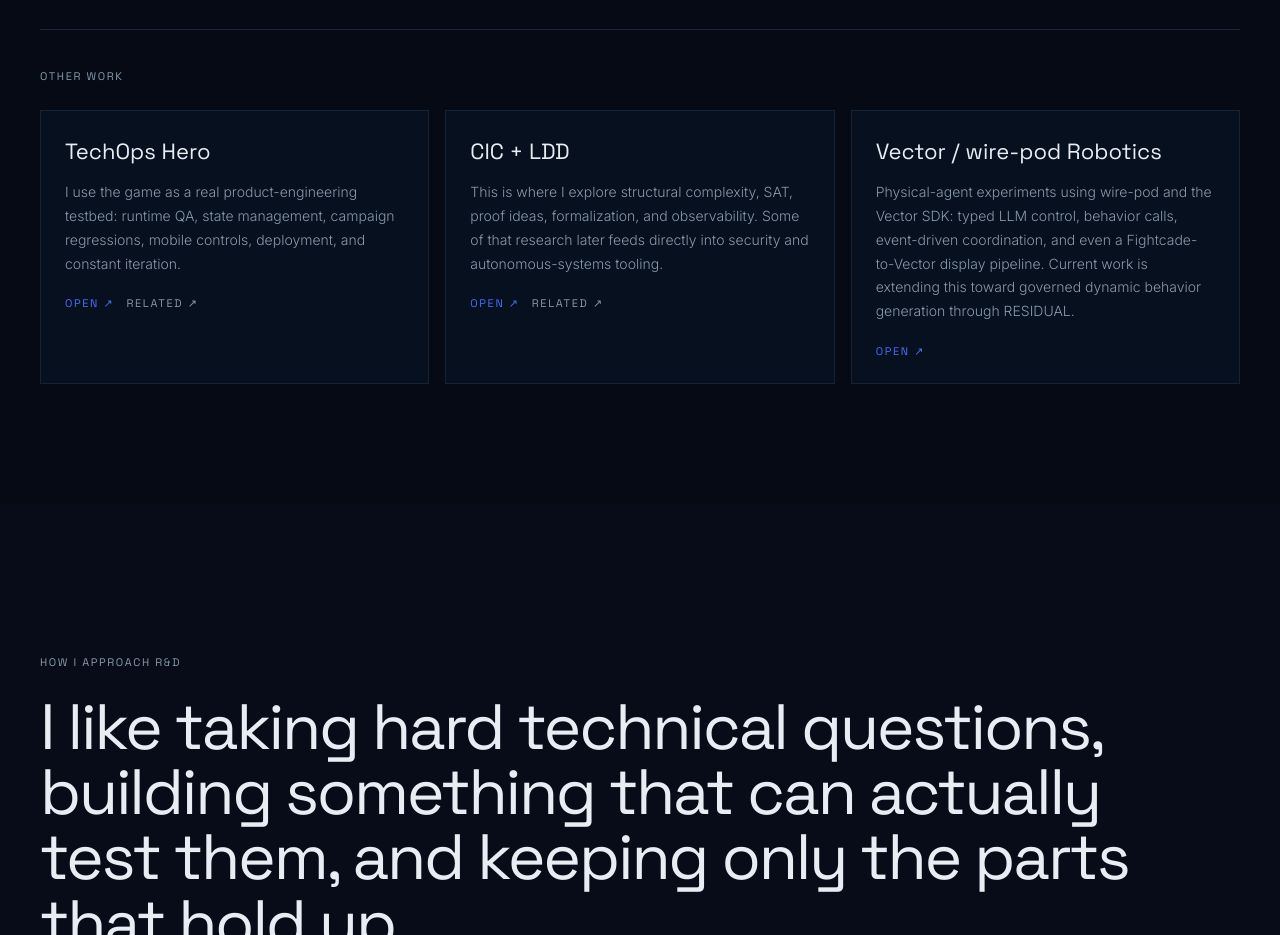
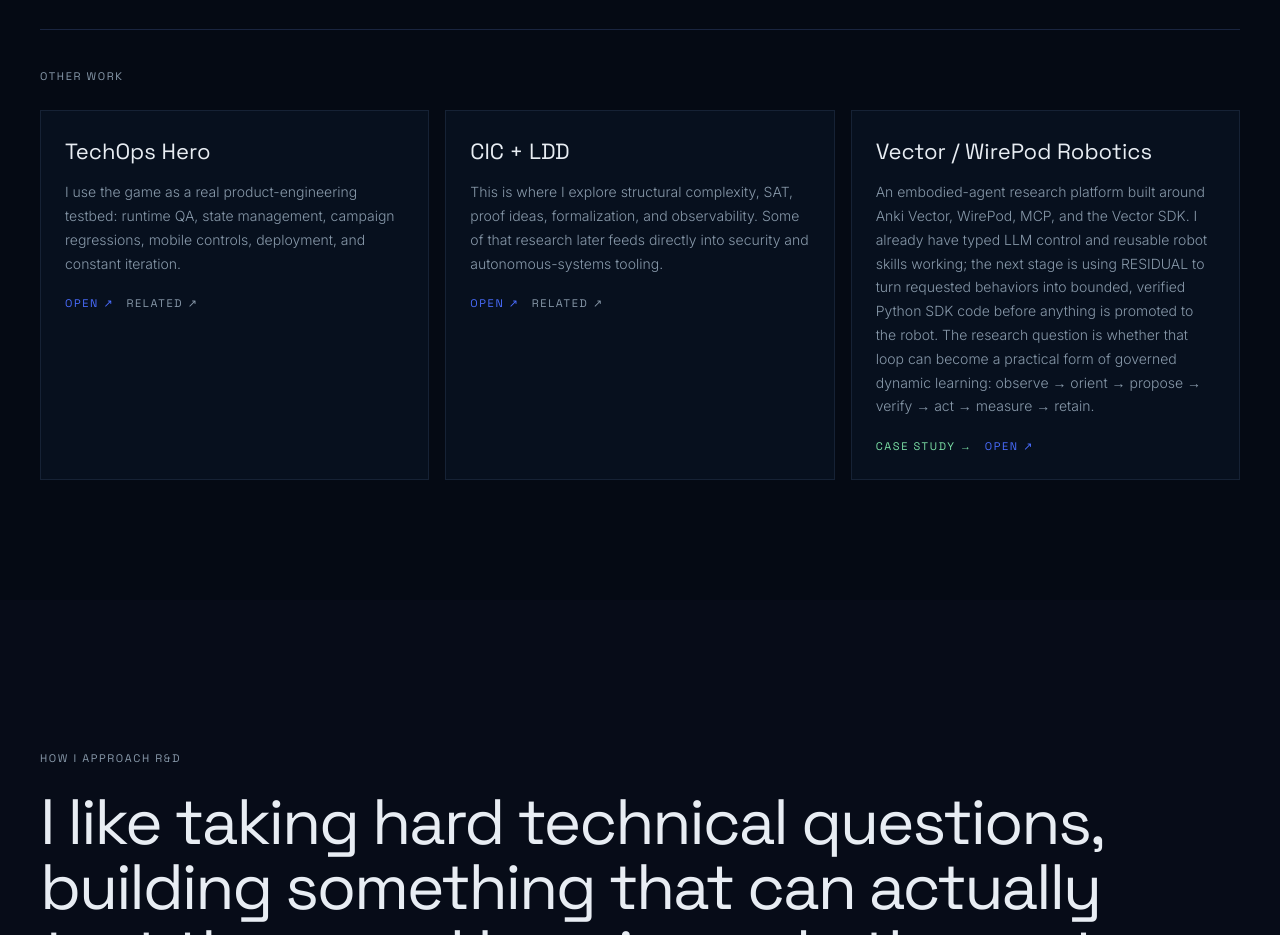
Before and after one commit to ninja-ops-guy/theemrld-portfolio, a React (Vite) app: page / in a window 1280 px wide. Shown: the part 4240-5175 px from the top of the page. Built offline with nearby package versions, Linux system fonts and the light colour scheme; the HTML template or start-up script is replaced by a standard one.

Commit message:
Revise Vector robotics portfolio entry

```diff
--- a/src/sections/SelectedWork.tsx
+++ b/src/sections/SelectedWork.tsx
@@ -41,7 +41,7 @@ const flagships: Project[] = [
 const secondary = [
   ['TechOps Hero','I use the game as a real product-engineering testbed: runtime QA, state management, campaign regressions, mobile controls, deployment, and constant iteration.','https://github.com/ninja-ops-guy/techops-hero','https://ninja-ops-guy.github.io/techops-hero/'],
   ['CIC + LDD','This is where I explore structural complexity, SAT, proof ideas, formalization, and observability. Some of that research later feeds directly into security and autonomous-systems tooling.','https://github.com/ninja-ops-guy/cic-p-vs-np-research','https://github.com/ninja-ops-guy/LDD-Kit'],
-  ['Vector / wire-pod Robotics','Physical-agent experiments using wire-pod and the Vector SDK: typed LLM control, behavior calls, event-driven coordination, and even a Fightcade-to-Vector display pipeline. Current work is extending this toward governed dynamic behavior generation through RESIDUAL.','https://github.com/ninja-ops-guy/streetfighter-for-vector',''],
+  ['Vector / WirePod Robotics','An embodied-agent research platform built around Anki Vector, WirePod, MCP, and the Vector SDK. I already have typed LLM control and reusable robot skills working; the next stage is using RESIDUAL to turn requested behaviors into bounded, verified Python SDK code before anything is promoted to the robot. The research question is whether that loop can become a practical form of governed dynamic learning: observe → orient → propose → verify → act → measure → retain.','https://github.com/ninja-ops-guy/streetfighter-for-vector','','/case-study/vector-wirepod'],
 ];
 
 const toneColor=(t:Project['tone'])=>t==='live'?'#7DE2A8':t==='research'?'#9AAEFF':'#D8B26E';
@@ -67,7 +67,7 @@ export default function SelectedWork(){
 
       <div style={{marginTop:96,borderTop:'1px solid #1A2540',paddingTop:38}}>
         <p className="font-label">OTHER WORK</p>
-        <div className="grid grid-cols-1 md:grid-cols-3 gap-4" style={{marginTop:26}}>{secondary.map(([title,body,link1,link2])=><div key={title} className="p-6 border border-[#162235]" style={{background:'#07101E'}}><h3 className="font-headline" style={{color:'#E8EDF3',fontSize:22}}>{title}</h3><p className="font-body" style={{color:'#8899AA',lineHeight:1.7,fontSize:14,marginTop:12}}>{body}</p><div className="flex flex-wrap gap-3" style={{marginTop:20}}>{link1&&<a className="font-label" style={{color:'#4A6DFF'}} href={link1} target="_blank" rel="noreferrer">OPEN ↗</a>}{link2&&<a className="font-label" style={{color:'#8899AA'}} href={link2} target="_blank" rel="noreferrer">RELATED ↗</a>}</div></div>)}</div>
+        <div className="grid grid-cols-1 md:grid-cols-3 gap-4" style={{marginTop:26}}>{secondary.map(([title,body,link1,link2,caseStudy])=><div key={title} className="p-6 border border-[#162235]" style={{background:'#07101E'}}><h3 className="font-headline" style={{color:'#E8EDF3',fontSize:22}}>{title}</h3><p className="font-body" style={{color:'#8899AA',lineHeight:1.7,fontSize:14,marginTop:12}}>{body}</p><div className="flex flex-wrap gap-3" style={{marginTop:20}}>{caseStudy&&<Link className="font-label" style={{color:'#7DE2A8'}} to={caseStudy}>CASE STUDY →</Link>}{link1&&<a className="font-label" style={{color:'#4A6DFF'}} href={link1} target="_blank" rel="noreferrer">OPEN ↗</a>}{link2&&<a className="font-label" style={{color:'#8899AA'}} href={link2} target="_blank" rel="noreferrer">RELATED ↗</a>}</div></div>)}</div>
       </div>
     </div>
   </section>
```
